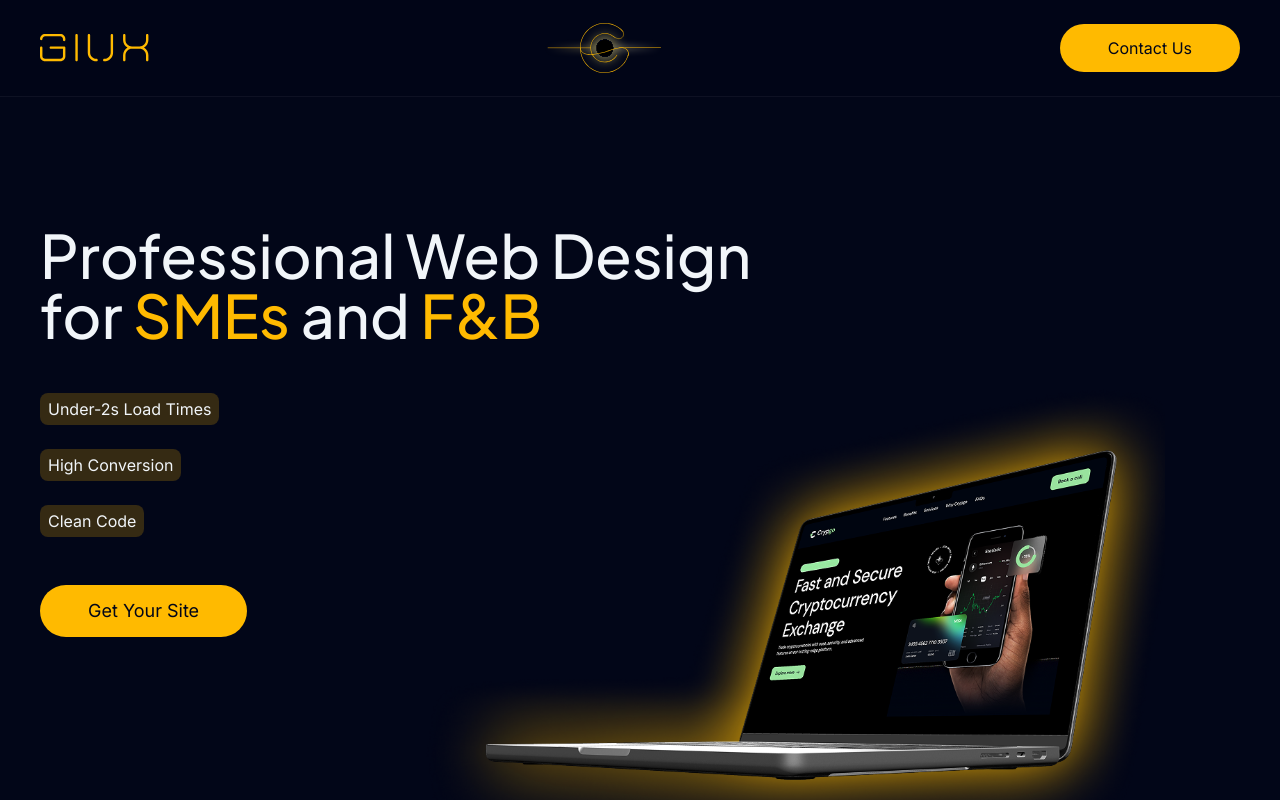
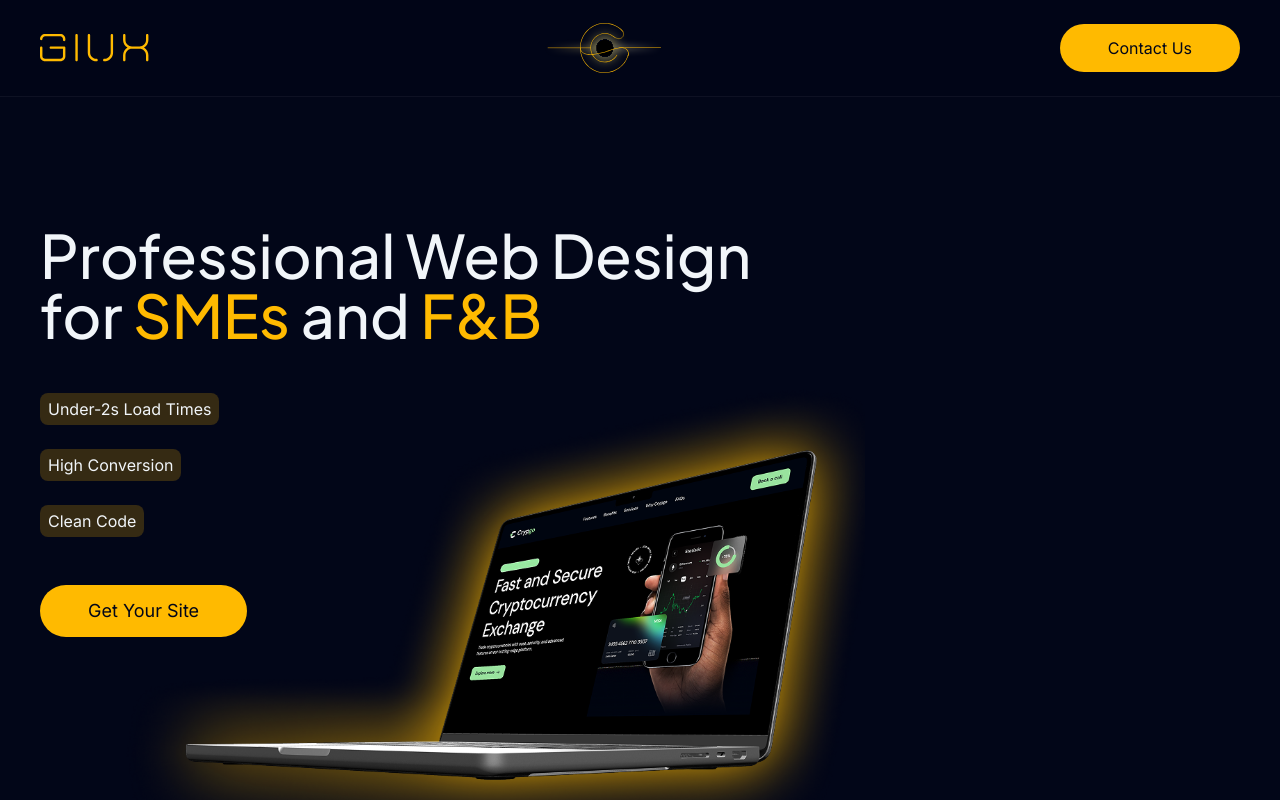
Before and after one commit to giangnguyen-giux/giux-portfolio, a Next.js app: page / in a window 1280 px wide. Shown: the top 800 px of the page. Built offline with nearby package versions, Linux system fonts and the light colour scheme.

Commit message:
reactor: add landing page with CTA button and responsive container

```diff
--- a/src/app/globals.css
+++ b/src/app/globals.css
@@ -15,3 +15,10 @@ body {
   font-family: var(--font-body);
   overflow-x: hidden;
 }
+
+@layer components {
+  .container-page {
+    @apply mx-auto px-4 md:px-8 xl:px-10 max-w-7xl;
+    min-width: 360px;
+  }
+}
--- a/src/app/layout.tsx
+++ b/src/app/layout.tsx
@@ -27,7 +27,7 @@ export default function RootLayout({
       lang="en"
       className={`${inter.variable} ${plusJakartaSans.variable} h-full antialiased`}
     >
-      <body className="min-h-full flex flex-col">{children}</body>
+      <body className="min-h-full flex flex-col min-w-90">{children}</body>
     </html>
   );
 }
--- a/src/app/page.tsx
+++ b/src/app/page.tsx
@@ -6,9 +6,9 @@ import Contact from "@/components/contact";
 
 export default function Home() {
   return (
-    <div className="min-h-screen">
+    <div className="flex flex-col min-h-screen">
       <Navbar />
-      <main className="flex-1">
+      <main className="flex flex-col flex-1">
         <Hero />
         <Features />
         <Pricing />
--- a/src/components/button-cta.tsx
+++ b/src/components/button-cta.tsx
@@ -1,12 +1,10 @@
-import React from 'react';
-
 interface ButtonCTAProps {
   children: React.ReactNode;
   className?: string;
   onClick?: () => void;
 }
 
-function ButtonCTA({ children, className = '', onClick }: ButtonCTAProps) {
+function ButtonCTA({ children, className = "", onClick }: ButtonCTAProps) {
   return (
     <button
       onClick={onClick}
--- a/src/components/hero.tsx
+++ b/src/components/hero.tsx
@@ -2,42 +2,39 @@ import React from "react";
 import Image from "next/image";
 import ButtonCTA from "./button-cta";
 
+const tags = ["Under-2s Load Times", "High Conversion", "Clean Code"];
+
 function Hero() {
   return (
-    <div className="relative w-full h-auto py-14 md:py-16 lg:py-32 overflow-hidden">
-      <div className="max-w-7xl mx-auto px-4 sm:px-6 lg:px-8 xl:px-10 flex flex-col items-start justify-start gap-8 sm:gap-12">
+    <section className="relative py-14 md:py-16 xl:py-32 overflow-hidden">
+      <div className="container-page flex flex-col gap-8 md:gap-12">
         {/* Content Block (Text + CTA) */}
-        <div className="w-full flex flex-col items-start text-left">
-          <h1 className="font-heading font-medium text-2xl sm:text-4xl lg:text-6xl max-w-none lg:max-w-3xl text-foreground">
+        <h1 className="font-heading font-medium text-2xl md:text-4xl xl:text-6xl xl:max-w-3xl text-foreground">
           Professional Web Design <br />
           for <span className="text-brand-primary">SMEs</span> and{" "}
           <span className="text-brand-primary">F&B</span>
         </h1>
-        </div>
 
         {/* Tag Group */}
-        <div className="flex flex-col items-start w-full gap-4 sm:gap-6">
-          <span className="px-2 py-1 bg-brand-primary/20 rounded-lg text-base text-foreground font-body">
-            Under-2s Load Times
+        <div className="flex flex-col gap-4 md:gap-6">
+          {tags.map((tag) => (
+            <span
+              key={tag}
+              className="px-2 py-1 bg-brand-primary/20 rounded-lg text-base text-foreground font-body w-fit"
+            >
+              {tag}
             </span>
-          <span className="px-2 py-1 bg-brand-primary/20 rounded-lg text-base text-foreground font-body">
-            High Conversion
-          </span>
-          <span className="px-2 py-1 bg-brand-primary/20 rounded-lg text-base text-foreground font-body">
-            Clean Code
-          </span>
+          ))}
         </div>
 
         {/* CTA Button */}
-        <div className="w-full sm:w-auto">
-          <ButtonCTA className="px-8 sm:px-12 py-3 text-base sm:text-lg font-body">
+        <ButtonCTA className="px-8 md:px-12 py-3 text-base md:text-lg w-fit">
           Get Your Site
         </ButtonCTA>
-        </div>
 
         {/* Image Block Laptop */}
-      <div className="relative w-full py-2 flex items-start justify-start sm:justify-end">
-        <div className="relative sm:absolute w-full sm:w-3/4 sm:-translate-y-2/3 z-0 aspect-326/172">
+        <div className="relative w-full pt-2">
+          <div className="relative md:absolute w-full md:w-3/4 md:-translate-y-2/3 z-0 aspect-326/172">
             <Image
               src="/mockup-desktop.png"
               alt="GiUX Premium Web Interface Showcase"
@@ -47,12 +44,8 @@ function Hero() {
             />
           </div>
         </div>
-
-
       </div>
-
-
-    </div>
+    </section>
   );
 }
 
--- a/src/components/navbar.tsx
+++ b/src/components/navbar.tsx
@@ -4,29 +4,27 @@ import ButtonCTA from "./button-cta";
 
 function Navbar() {
   return (
-    <nav className="w-full sticky top-0 z-50 bg-background/80 backdrop-blur-md border-b border-foreground/5">
-      <div className="max-w-7xl mx-auto px-4 sm:px-6 lg:px-8 xl:px-10 pt-10 pb-4 sm:py-6 h-20 sm:h-24 flex items-center justify-between">
+    <nav className="sticky top-0 z-50 bg-background/80 backdrop-blur-md border-b border-foreground/5">
+      <div className="container-page h-20 md:h-24 flex items-center justify-between">
         {/* Left Corner: Logo */}
-        <div className="relative h-4 sm:h-7 aspect-66/17">
+        <div className="relative h-4 md:h-7 aspect-66/17">
           <Image src="/logo.svg" alt="Logo" fill className="object-contain" />
         </div>
 
         {/* Center: Logo */}
-        <div className="relative h-9 sm:h-14 aspect-82/36">
+        <div className="relative h-9 md:h-14 aspect-82/36">
           <Image
             src="/logo-center.svg"
-            alt="Logo"
+            alt="Logo Center"
             fill
             className="object-contain"
           />
         </div>
 
         {/* Right Corner: CTA Button */}
-        <div className="flex items-center">
-          <ButtonCTA className="px-2 py-1 sm:px-12 sm:py-3">
-            Contact Us
-          </ButtonCTA>
-        </div>
+        <ButtonCTA className="px-2 md:px-12 py-1 md:py-3 text-sm md:text-base">
+          Contact Us
+        </ButtonCTA>
       </div>
     </nav>
   );
```
Lines whose indentation alone changed are shown as unchanged.
